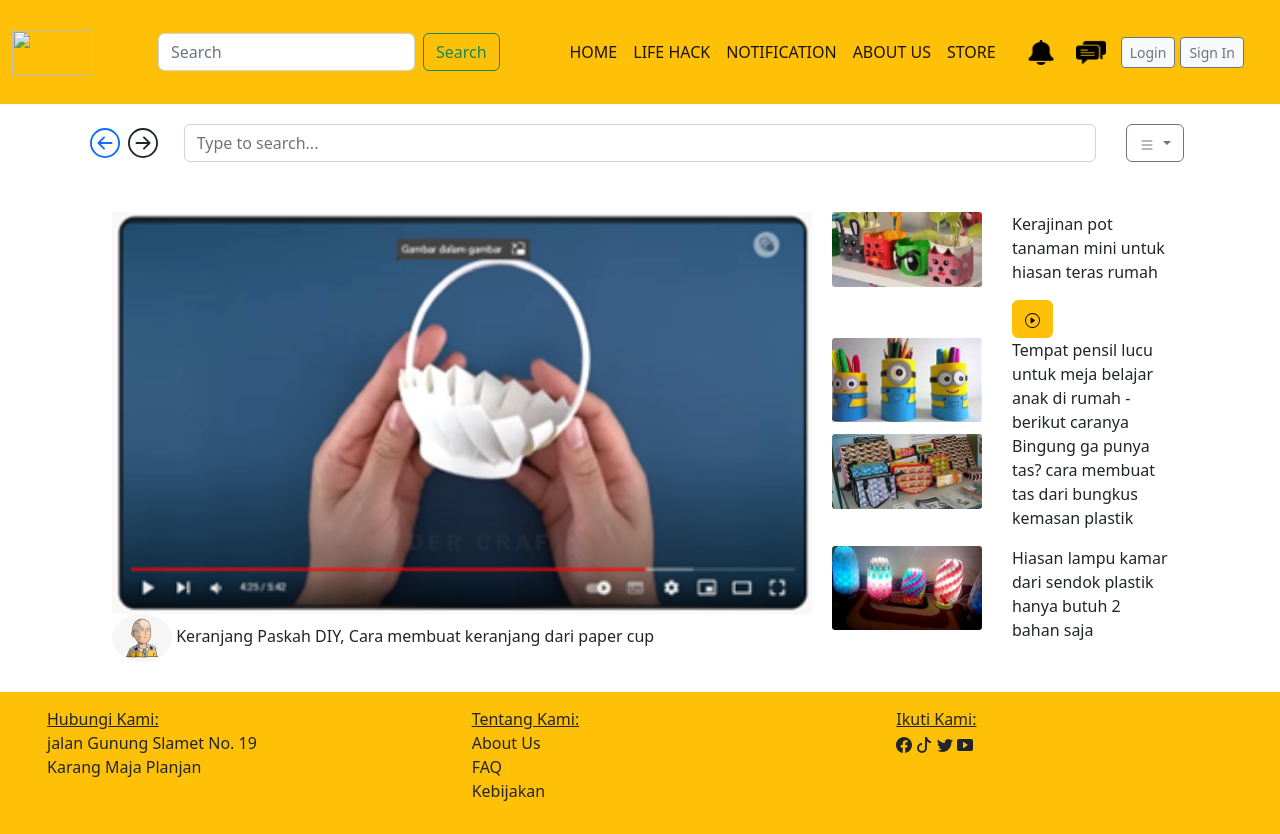
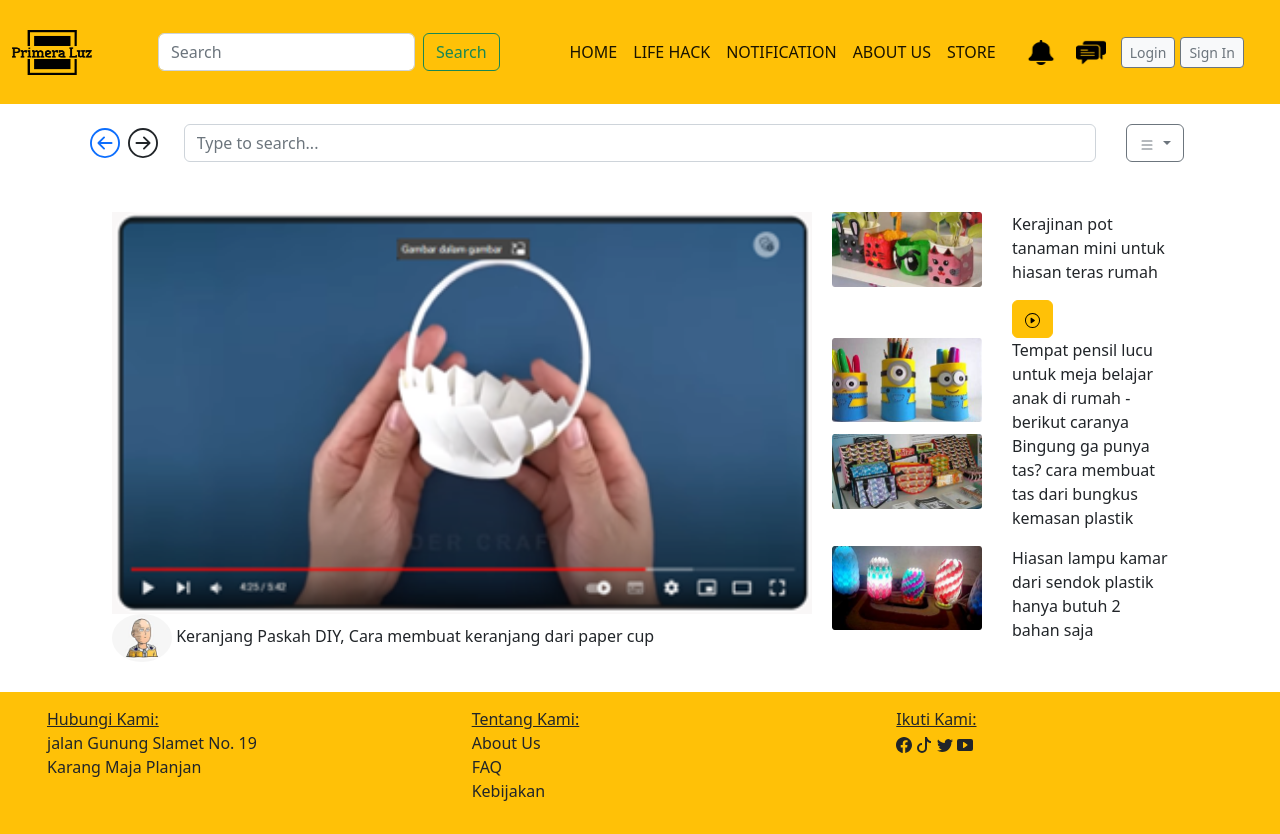
Before and after one commit to muammaralf/ILWebMacro, a plain HTML site: page lifehack/tampilan/tampilan.html in a window 1280 px wide. Drawn offline with nearby package versions, Linux system fonts and the light colour scheme.

Commit message:
ubah lifehack

```diff
--- a/lifehack/tampilan/tampilan.html
+++ b/lifehack/tampilan/tampilan.html
@@ -12,7 +12,7 @@
                 <nav class="navbar sticky-top bg-warning" style="height: 13vh;" >
                 <div class="container-fluid justify-content-star">
                     <a class="navbar-brand " >
-                        <img src="Logo Primera Luz.png" alt="" width="80" height="45" >
+                        <img src="../Logo Primera Luz.png" alt="" width="80" height="45" >
                     </a>
                     <form class="d-flex" role="search">
                     <input class="form-control me-2" type="search" placeholder="Search" aria-label="Search">
```
